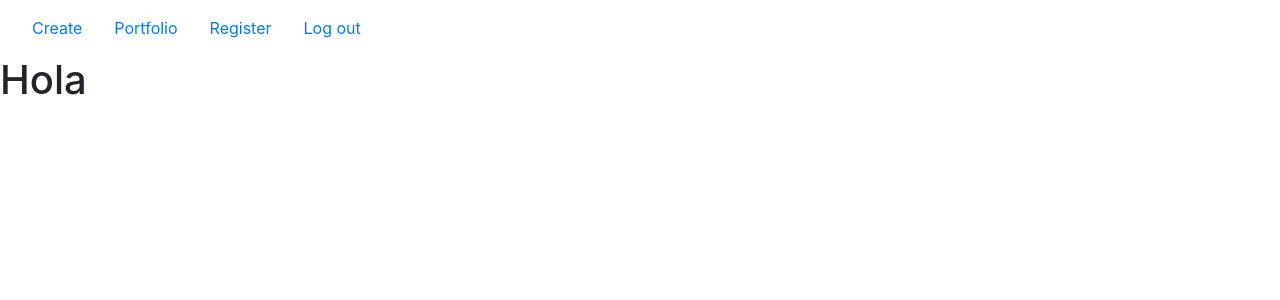
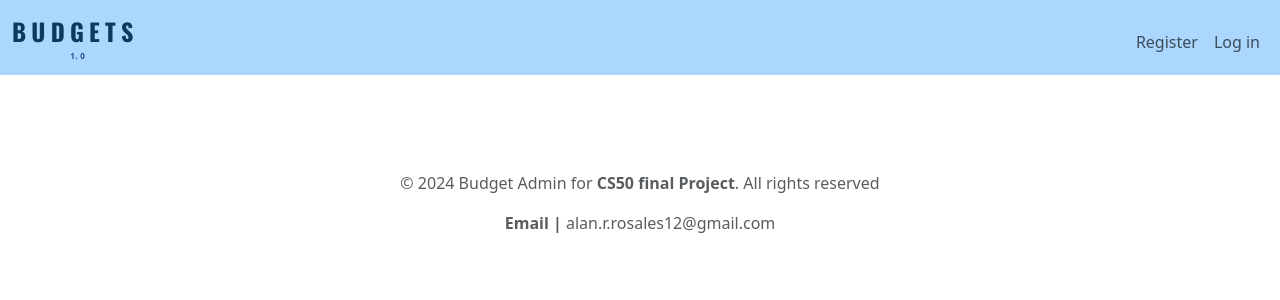
Before and after one commit to RomanRles/final-project, a Flask app: template templates/layout.html in a window 1280 px wide. Shown: the top 300 px of the page. Run offline with Flask 3, Linux system fonts and the light colour scheme; the template is opened without the code that fills it, so the values that code supplies are empty; some libraries are stand-ins or nearby versions.

Commit message:
Week 1 New advances (database, and register)

```diff
--- a/app.py
+++ b/app.py
@@ -16,9 +16,18 @@ app.config["SESSION_TYPE"] = "filesystem"
 Session(app)
 
 # Configure CS50 to use SQL
-db = SQL("sqlite:///database_name.db")
+db = SQL("sqlite:///budget_admin.db")
+
+
+# Initialize the database
+def create_tables():
+    #create user table
+    db.execute("CREATE TABLE IF NOT EXISTS users (id INTEGER PRIMARY KEY AUTOINCREMENT, username TEXT NOT NULL, hashed_password TEXT NOT NULL)")
 
 # Define Each Route
+with app.app_context():
+    create_tables()
+
 @app.route("/")
 @login_required
 def index():
@@ -26,7 +35,7 @@ def index():
 
     return render_template("error.html", message="TODO")
 
-@app.route("/History")
+@app.route("/history")
 @login_required
 def history():
     """Display a table with all of the budgets created"""
@@ -37,13 +46,13 @@ def history():
 def login():
     """Prompt the user to check username and password"""
 
-    return render_template("error.html", message="TODO")
+    return render_template("layout.html", message="TODO")
 
 @app.route("/register")
 def register():
     """Prompt user to define username and password"""
 
-    return render_template("error.html", message="TODO")
+    return render_template("register.html", message="TODO")
 
 @app.route("/log_out")
 @login_required
@@ -51,3 +60,7 @@ def log_out():
     """ Get the user out of the session """
 
     return render_template("error.html", message="TODO")
+
+
+if __name__ == "__main__":
+    app.run(debug=True)
--- a/static/styles.css
+++ b/static/styles.css
@@ -1,7 +1,42 @@
-.navbar navbar-expand-lg navbar-light{
+#custom-navbar{
+    background-color: rgb(171, 215, 255);
+}
+
+.nav-item{
+    color:aqua;
 
 }
 
-.nav-item{
+h1 {
+    color: black;
+}
+
+.color_b {
+    font-size: larger;
+    font-family: "Oswald", sans-serif;
+    font-weight: 700;
+    color:rgb(14, 57, 94);
 
 }
+
+.container-logo {
+    display: flex;
+    flex-direction: column;
+    justify-content: center;
+}
+.container-numbers {
+    display: flex;
+    flex-direction: row;
+    justify-content: center;
+    gap: 5px;
+
+}
+.color_1 {
+    font-size: 8px;
+    letter-spacing: -9px;
+    font-family: "Press Start 2P", system-ui;
+    font-weight: 700;
+    font-style: normal;
+    color: rgb(38, 73, 146);
+
+}
--- a/templates/layout.html
+++ b/templates/layout.html
@@ -4,29 +4,89 @@
         <meta charset="UTF-8">
         <meta name="viewport" content="width=device-width, initial-scale=1.0">
 
+        <link rel="preconnect" href="https://fonts.googleapis.com">
+        <link rel="preconnect" href="https://fonts.gstatic.com" crossorigin>
+        <link href="https://fonts.googleapis.com/css2?family=Oswald:wght@200..700&display=swap" rel="stylesheet">
+
+        <!-- http://getbootstrap.com/docs/5.3/ -->
+        <link href="https://cdn.jsdelivr.net/npm/bootstrap@5.3.3/dist/css/bootstrap.min.css" rel="stylesheet" integrity="sha384-QWTKZyjpPEjISv5WaRU9OFeRpok6YctnYmDr5pNlyT2bRjXh0JMhjY6hW+ALEwIH" crossorigin="anonymous">
+        <script src="https://cdn.jsdelivr.net/npm/bootstrap@5.3.3/dist/js/bootstrap.bundle.min.js" integrity="sha384-YvpcrYf0tY3lHB60NNkmXc5s9fDVZLESaAA55NDzOxhy9GkcIdslK1eN7N6jIeHz" crossorigin="anonymous"></script>
+
         <title>Budget Admin: {% block title %}{% endblock %}</title>
-        <link href="https://stackpath.bootstrapcdn.com/bootstrap/4.5.2/css/bootstrap.min.css" rel="stylesheet">
-        <script src="https://stackpath.bootstrapcdn.com/bootstrap/4.5.2/js/bootstrap.min.js"></script>
-        <link rel="stylesheet" href="/static/styles.css">
 
+        <link rel="stylesheet" href="{{ url_for('static', filename='styles.css') }}">
     </head>
     <body>
-        <nav class="navbar navbar-expand-lg navbar-light">
-            <ul class="nav justify-content-end">
+        <nav id="custom-navbar" class="navbar navbar-expand-lg navbar-light">
+            <div class="container-fluid">
+                <div class="container-logo">
+                    <a class="navbar-brand" href="/">
+                        <div class="container-letters">
+                            <span class="color_b">B</span>
+                            <span class="color_b">U</span>
+                            <span class="color_b">D</span>
+                            <span class="color_b">G</span>
+                            <span class="color_b">E</span>
+                            <span class="color_b">T</span>
+                            <span class="color_b">S</span>
+                        </div>
+                        <div class="container-numbers">
+                            <span class="color_1"> </span>
+                            <span class="color_1">1</span>
+                            <span class="color_1">.</span>
+                            <span class="color_1">0</span>
+                        </div>
+                    </a>
+                </div>
+
+                <!-- Navbar Toggler -->
+                 <button class="navbar-toggler" type="button" data-bs-toggle="collapse" data-bs-target="#navbarSupportedContent" aria-controls="navbarSupportedContent" aria-expanded="false" aria-label="Toggle navigation">
+                    <span class="navbar-toggler-icon"></span>
+                 </button>
+                 <!--Collapsible Navbar (dependant on logged user)-->
+                <div class="collapse navbar-collapse" id="navbarSupportedContent">
+                    {% if session["user_id"] %}
+                        <ul class="navbar-nav ms-auto">
                             <li class="nav-item">
-                  <a class="nav-link" href="#">Create</a>
+                                <a class="nav-link" href="/">Create</a>
                             </li>
                             <li class="nav-item">
-                  <a class="nav-link" href="#">Portfolio</a>
+                                <a class="nav-link" href="/history">Portfolio</a>
+                            </li>
+
+                        </ul>
+                    {% else %}
+                        <ul class="navbar-nav ms-auto mt-2">
+                            <li class="nav-item">
+                                <a class="nav-link" href="/register">Register</a>
                             </li>
                             <li class="nav-item">
-                  <a class="nav-link" href="#">Register</a>
-                </li>
-                <li class="nav-item">
-                    <a class="nav-link" href="#">Log out</a>
+                                <a class="nav-link" href="/login">Log in</a>
                             </li>
                         </ul>
+                    {% endif %}
+                </div>
+            </div>
         </nav>
-        <h1 class="prueba">Hola</h1>
+        {% if get_flashed_messages() %}
+            <header>
+                <div class="alert alert-primary mb-0 text-center" role="alert">
+                    {{ get_flashed_messages() | join(" ") }}
+                </div>
+            </header>
+        {% endif %}
+        <main class="container py-5 text-center">
+            {% block main %}{% endblock %}
+        </main>
+
+        <footer class="mb-5">
+            <p class="text-center text-muted">
+                &copy; 2024 Budget Admin for <strong> CS50 final Project</strong>. All rights reserved
+            </p>
+            <p class="text-center text-muted ml-5">
+                <strong> Email | </strong>alan.r.rosales12@gmail.com
+            </p>
+        </footer>
+
     </body>
 </html>
```
Also changed, not shown: templates/error.html (added, +8 -0 lines), budget_admin.db (added), 2 other files. Lines whose indentation alone changed are shown as unchanged.
